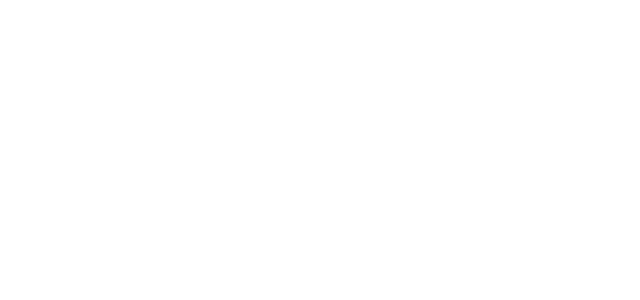
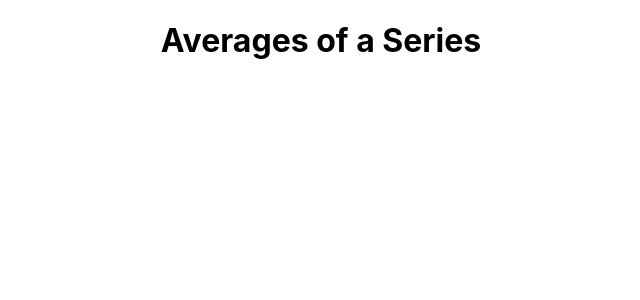
Before and after one commit to Sam-C-F/Average-Webpage, a React (Create React App) app in the folder average-of-series/: page / in a window 1280 px wide. Shown: the top 300 px of the page, without its empty margins (319-959 px from the left). Built offline with nearby package versions, Linux system fonts and the light colour scheme.

Commit message:
added header

```diff
--- a/average-of-series/src/App.js
+++ b/average-of-series/src/App.js
@@ -1,7 +1,12 @@
 import "./App.css";
+import Header from "./components/Header";
 
 function App() {
-  return <div className="App"></div>;
+  return (
+    <div className="App">
+      <Header />
+    </div>
+  );
 }
 
 export default App;
--- /dev/null
+++ b/average-of-series/src/components/Header.jsx
@@ -0,0 +1,5 @@
+const Header = () => {
+  return <h1>Averages of a Series</h1>;
+};
+
+export default Header;
```
